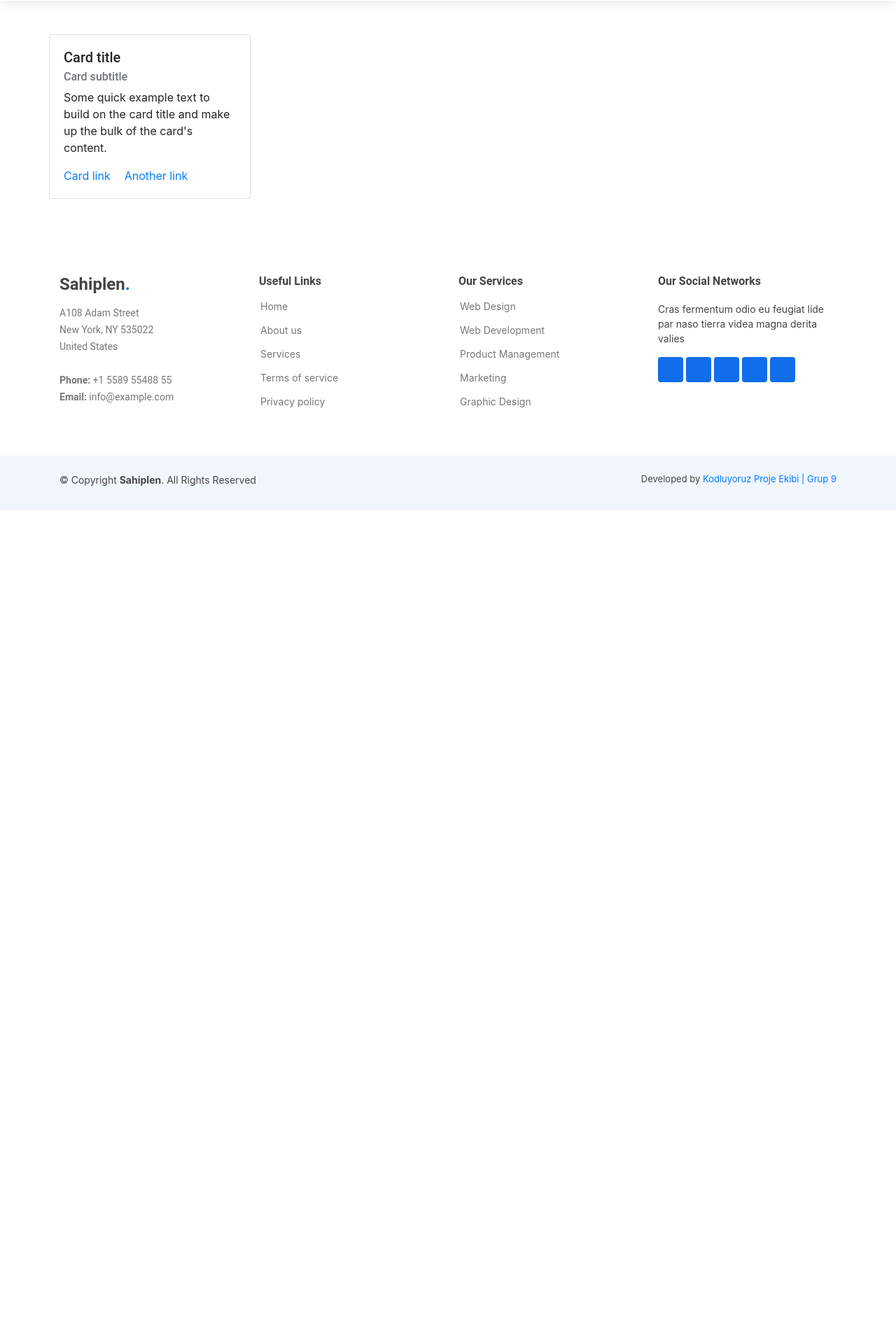
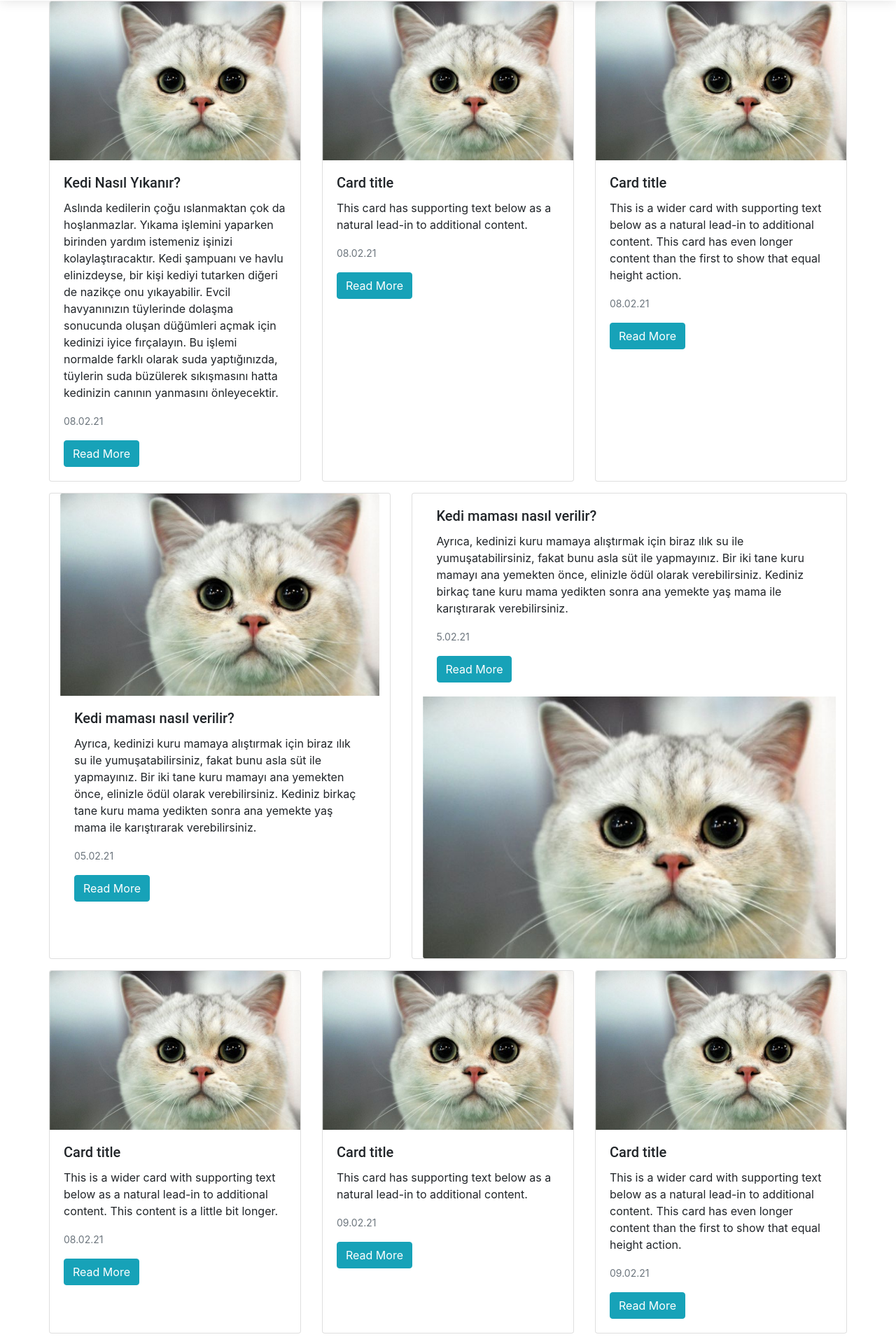
Before and after one commit to Kodluyoruz-Proje-Ekibi/sahiplen, a React (Create React App) app: page /blog in a window 1280 px wide. Shown: the part 94-2014 px from the top of the page at 70% size. Before the commit the page ends 823 px from the top, so only its background shows below. Built offline with nearby package versions, Linux system fonts and the light colour scheme.

Commit message:
blog card eklendi

```diff
--- a/src/components/Blog/index.js
+++ b/src/components/Blog/index.js
@@ -1,26 +1,131 @@
 import React from 'react';
+import kedi from './kedi.jpg';
+
 function index() {
 	return (
+
 		<div className="container">
+
 			<div className="row">
-				<div className="card mt-5 mb-5" style={{ width: '18rem' }}>
+
+
+			<div className="card-deck" >
+				<div className="card">
+					<img className="card-img-top" src={kedi} alt=""/>
+				      <div className="card-body">
+					    <h5 className="card-title">Kedi Nasıl Yıkanır?</h5>
+					       <p className="card-text">
+								Aslında kedilerin çoğu ıslanmaktan çok da hoşlanmazlar. Yıkama işlemini yaparken birinden yardım istemeniz işinizi kolaylaştıracaktır. Kedi şampuanı ve havlu elinizdeyse, bir kişi kediyi tutarken diğeri de nazikçe onu yıkayabilir.
+								Evcil havyanınızın tüylerinde dolaşma sonucunda oluşan düğümleri açmak için kedinizi iyice fırçalayın. Bu işlemi normalde farklı olarak suda yaptığınızda, tüylerin suda büzülerek sıkışmasını hatta kedinizin canının yanmasını önleyecektir.
+                            </p>
+					<p className="card-text"><small class="text-muted">08.02.21</small></p>
+					<a href="card1" class="btn btn-info">  Read More </a>
+				</div>
+			</div>
+
+				<div className="card">
+					<img className="card-img-top" src={kedi} alt=""/>
 					<div className="card-body">
-						<h5 className="card-title">Card title</h5>
-						<h6 className="card-subtitle mb-2 text-muted">Card subtitle</h6>
-						<p className="card-text">
-							Some quick example text to build on the card title and make up the bulk of the card's
-							content.
-						</p>
-						<a href="/#" className="card-link">
-							Card link
-						</a>
-						<a href="/#" className="card-link">
-							Another link
-						</a>
+					<h5 className="card-title">Card title</h5>
+					<p className="card-text">This card has supporting text below as a natural lead-in to additional content.</p>
+					<p className="card-text"><small class="text-muted">08.02.21</small></p>
+					<a href="card2" class="btn btn-info">  Read More </a>
 					</div>
 				</div>
+
+				    <div className="card">
+						<img className="card-img-top" src={kedi} alt=""/>
+						 <div className="card-body">
+							<h5 className="card-title">Card title</h5>
+							<p className="card-text">This is a wider card with supporting text below as a natural lead-in to additional content. This card has even longer content than the first to show that equal height action.</p>
+							<p className="card-text"><small class="text-muted">08.02.21</small></p>
+							<a href="card3" class="btn btn-info">  Read More </a>
+					        </div>
+
+				</div>
 			</div>
-		</div>
+			<div className="card-deck" >
+			<div className="card mt-3 mb-3 col-5" style={{ width: '36rem' }}>
+
+                <img className="card-img-top" src={kedi} alt=""/>
+                    <div className="card-body">
+                        <h5 className="card-title">Kedi maması nasıl verilir?</h5>
+                        <p className="card-text">
+                            Ayrıca, kedinizi kuru mamaya alıştırmak için biraz ılık su ile yumuşatabilirsiniz,
+                            fakat bunu asla süt ile yapmayınız. Bir iki tane kuru mamayı ana yemekten önce,
+                            elinizle ödül olarak verebilirsiniz.
+                            Kediniz birkaç tane kuru mama yedikten sonra ana yemekte yaş mama ile karıştırarak verebilirsiniz.
+                       </p>
+                <p className="card-text">
+                    <small class="text-muted">05.02.21</small>
+                    </p>
+					<a href="#" class="btn btn-info">  Read More </a>
+
+                </div>
+
+            </div>
+
+            <div className="card mt-3 mb-3 col-8" style={{ width: '36rem' }}>
+            <div className="card-body">
+                <h5 className="card-title">Kedi maması nasıl verilir?</h5>
+                <p className="card-text">
+
+                Ayrıca, kedinizi kuru mamaya alıştırmak için biraz ılık su ile yumuşatabilirsiniz,
+                fakat bunu asla süt ile yapmayınız. Bir iki tane kuru mamayı ana yemekten önce,
+                elinizle ödül olarak verebilirsiniz.
+                Kediniz birkaç tane kuru mama yedikten sonra ana yemekte yaş mama ile karıştırarak verebilirsiniz.
+                </p>
+                <p className="card-text"><small class="text-muted">5.02.21</small></p>
+				<a href="#" class="btn btn-info">  Read More </a>
+            </div>
+            <img className="card-img-bottom" src={kedi} alt=""/>
+            </div>
+			</div>
+			<div className="card-deck">
+					<div className="card">
+					<img className="card-img-top" src={kedi} alt="Card image cap"/>
+					<div className="card-body">
+					<h5 className="card-title">Card title</h5>
+					<p className="card-text">This is a wider card with supporting text below as a natural lead-in to additional content. This content is a little bit longer.</p>
+					<p className="card-text"><small class="text-muted">08.02.21</small></p>
+					<a href="#" class="btn btn-info">  Read More </a>
+
+					</div>
+				</div>
+
+				<div className="card" >
+					<img className="card-img-top" src={kedi} alt=""/>
+					<div className="card-body">
+					<h5 className="card-title">Card title</h5>
+					<p className="card-text">This card has supporting text below as a natural lead-in to additional content.</p>
+					<p className="card-text"><small class="text-muted">09.02.21</small></p>
+					<a href="#" class="btn btn-info"> Read More </a>
+
+					</div>
+				</div>
+
+				    <div className="card">
+						<img className="card-img-top" src={kedi} alt=""/>
+						 <div className="card-body">
+							<h5 className="card-title">Card title</h5>
+							<p className="card-text">This is a wider card with supporting text below as a natural lead-in to additional content. This card has even longer content than the first to show that equal height action.</p>
+							<p className="card-text"><small class="text-muted">09.02.21</small></p>
+							<a href="#" class="btn btn-info"> Read More </a>
+
+					        </div>
+
+				</div>
+			</div>
+
+
+
+
+	</div>
+</div>
+
+
+
+
 	);
 }
 
--- a/src/components/Home/index.js
+++ b/src/components/Home/index.js
@@ -1,5 +1,7 @@
 import React from 'react';
 import Slider from '../Slider';
+
+
 function Home() {
 	return (
 		<>
```
Also changed, not shown: src/components/Blog/kedi.jpg (added), 1 other file (tests, documents, lock files or other folders).
